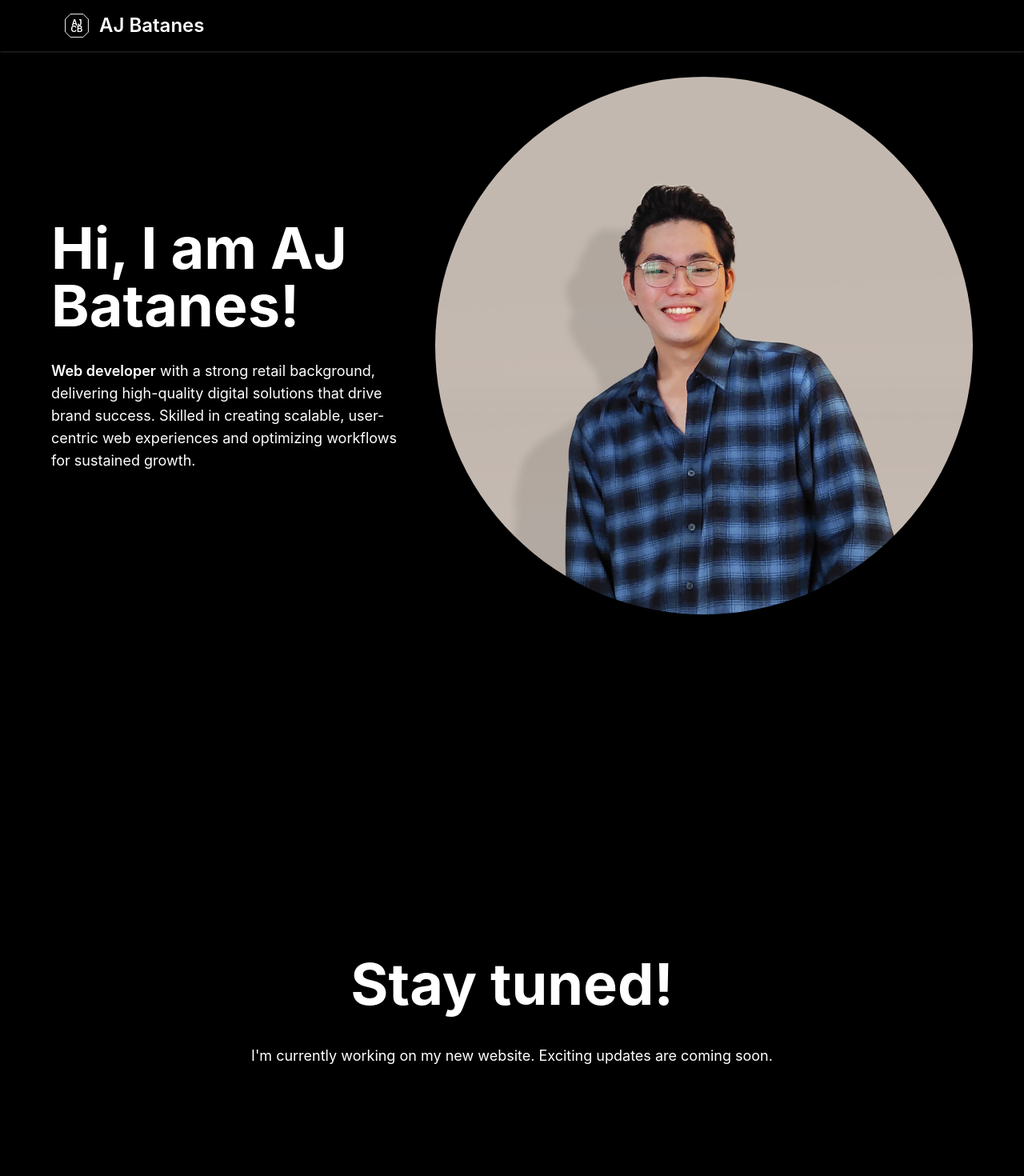
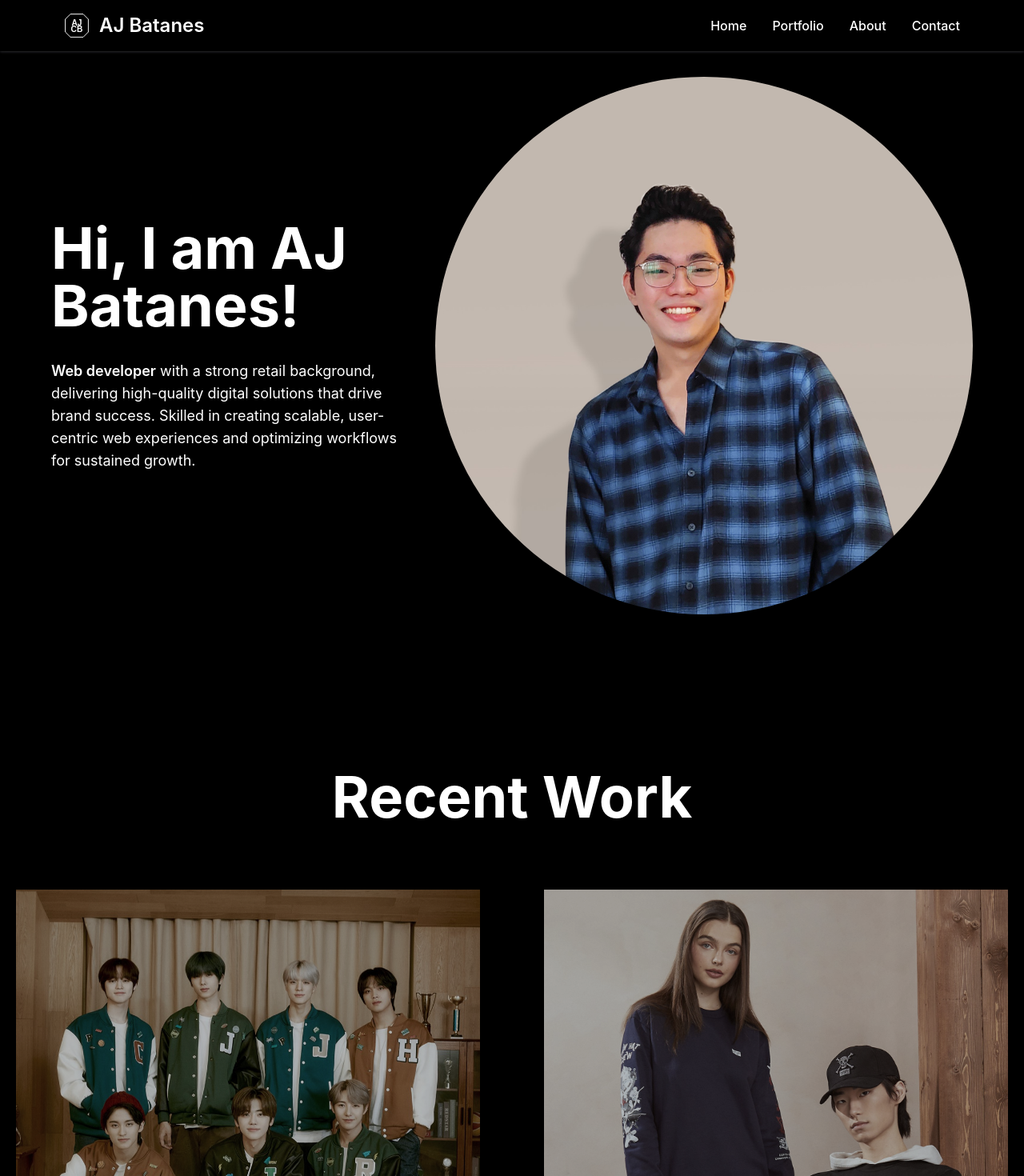
Before and after one commit to AJBatanes11/my-portfolio, a React (Create React App) app: page / in a window 1280 px wide. Shown: the top 1470 px of the page at 80% size. Built offline with nearby package versions, Linux system fonts and the light colour scheme.

Commit message:
Revert "Stay tuned mode"
This reverts commit 0becc7f81952809e9e507a01cf5bbb9739a402e6.

```diff
--- a/src/components/home.js
+++ b/src/components/home.js
@@ -1,7 +1,7 @@
 import React, { useState, useEffect } from 'react';
 import portrait from '../assets/portrait.jpg';
 import Section from './sections/section';
-import { TextImage, MouseCursor, RichText } from './sections/custom-snippets'
+import { TextImage, MouseCursor } from './sections/custom-snippets'
 import Portfolio from './portfolio';
 import About from './about';
 import Contact from './contact';
@@ -29,13 +29,7 @@ function Home() {
                         portrait={portrait}
                     />
                 </Section>
-                <Section id="intro" theme="dark" setTheme={setTheme}>
-                    <RichText
-                        heading="Stay tuned!"
-                        subheading="I'm currently working on my new website. Exciting updates are coming soon."
-                    />
-                </Section>
-                {/* <Section id="portfolio" theme="dark"  setTheme={setTheme}>
+                <Section id="portfolio" theme="dark"  setTheme={setTheme}>
                     <Portfolio hoverStatusPortfolio={handleHoverStatus} />
                 </Section>
                 <Section id="about" theme="light" setTheme={setTheme}>
@@ -43,7 +37,7 @@ function Home() {
                 </Section>
                 <Section id="contact" theme="dark" setTheme={setTheme}>
                     <Contact />
-                </Section> */}
+                </Section>
             </div>
         </>
     );
--- a/src/components/navigation.js
+++ b/src/components/navigation.js
@@ -37,7 +37,7 @@ function Navigation() {
                     </button>
                     <div className="hidden w-full md:block md:w-auto" id="navbar-default">
                         <ul className="font-medium flex flex-col p-4 md:p-0 mt-4 border rounded-lg md:flex-row md:space-x-8 rtl:space-x-reverse md:mt-0 md:border-0">
-                            {/* <li>
+                            <li>
                                 <a href="#intro" className="block py-2 px-3 text-gray-900 rounded hover:bg-gray-100 md:hover:bg-transparent md:border-0 md:hover:text-blue-500 md:p-0 dark:text-white md:dark:hover:text-blue-500 dark:hover:bg-gray-700 dark:hover:text-white md:dark:hover:bg-transparent">
                                     Home
                                 </a>
@@ -56,7 +56,7 @@ function Navigation() {
                                 <a href="#contact" className="block py-2 px-3 text-gray-900 rounded hover:bg-gray-100 md:hover:bg-transparent md:border-0 md:hover:text-blue-500 md:p-0 dark:text-white md:dark:hover:text-blue-500 dark:hover:bg-gray-700 dark:hover:text-white md:dark:hover:bg-transparent">
                                     Contact
                                 </a>
-                            </li> */}
+                            </li>
                         </ul>
                     </div>
                 </div>
@@ -64,7 +64,7 @@ function Navigation() {
             <div className="md:hidden nav-drawer fixed overflow-hidden top-0 right-0 h-0 w-full z-20 pt-16">
                 <div className="w-full bg-white dark:bg-black h-full">
                     <ul className="font-medium flex flex-col p-4">
-                        {/* <li className="">
+                        <li className="">
                             <a href="#intro" onClick={toggleHamburger}
                                 className="block m-auto py-2 px-3 font-semibold text-2xl text-black dark:text-white hover:text-zinc-500 dark:hover:text-zinc-500">
                                 Home
@@ -87,7 +87,7 @@ function Navigation() {
                                 className="block m-auto py-2 px-3 font-semibold text-2xl text-black dark:text-white hover:text-zinc-500 dark:hover:text-zinc-500">
                                 Contact
                             </a>
-                        </li> */}
+                        </li>
                     </ul>
                 </div>
             </div>
```
